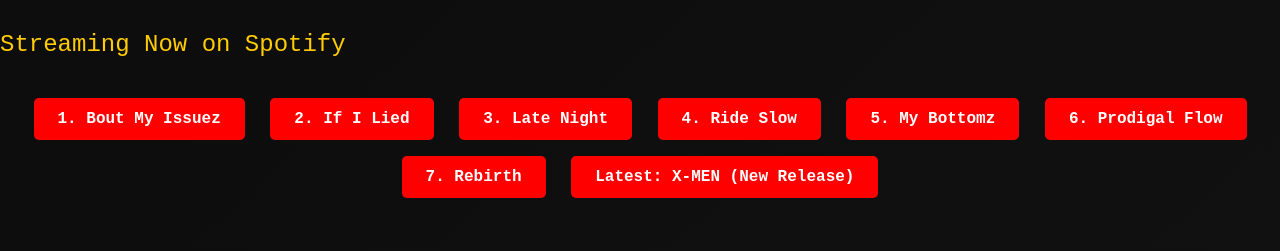
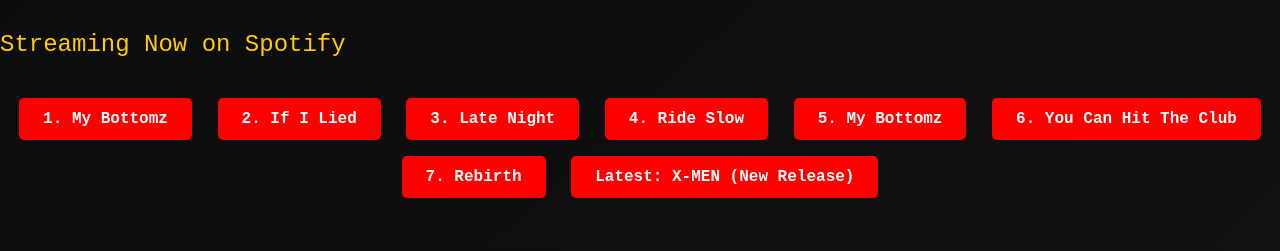
Before and after one commit to RocBoi/allmoneyin, a plain HTML site: page index.html in a window 1280 px wide. Shown: the part 670-921 px from the top of the page. Drawn offline with Linux system fonts and the light colour scheme.

Commit message:
Update index.html

```diff
--- a/index.html
+++ b/index.html
@@ -84,12 +84,12 @@
 
   <div class="section-title">Streaming Now on Spotify</div>
   <div class="spotify-links">
-    <a class="button" href="https://open.spotify.com/album/1VEcOKAGJHGfayVXjDskln?si=7suOlInoRMSN6hq81N_7nQ" target="_blank">1. Bout My Issuez</a>
+    <a class="button" href="https://open.spotify.com/album/1VEcOKAGJHGfayVXjDskln?si=7suOlInoRMSN6hq81N_7nQ" target="_blank">1. My Bottomz</a>
     <a class="button" href="https://open.spotify.com/album/1CfwxLh5v4SWj6SQFfD6ou?si=8hhID4yVSVOTzau3T1V0xA" target="_blank">2. If I Lied</a>
     <a class="button" href="https://open.spotify.com/album/33jxYhB8vxihJG0JqzQ9i5?si=XSsPT1sIQfiT4kDmonoZsA" target="_blank">3. Late Night</a>
     <a class="button" href="https://open.spotify.com/album/2E0JcHGNk2tWGVgg4XnQrY?si=hvHlGs6hSYWpnpu2-08-iw" target="_blank">4. Ride Slow</a>
     <a class="button" href="https://open.spotify.com/album/7cCQmE0kZMNq8Bj2FebcBC?si=gBCGLTY9RWKEg8uhVHRF2A" target="_blank">5. My Bottomz</a>
-    <a class="button" href="https://open.spotify.com/album/1ZrKPTSNvHLGlIAprapNMu?si=ax_bI2XNTvaJBVPpvlz48A" target="_blank">6. Prodigal Flow</a>
+    <a class="button" href="https://open.spotify.com/album/1ZrKPTSNvHLGlIAprapNMu?si=ax_bI2XNTvaJBVPpvlz48A" target="_blank">6. You Can Hit The Club </a>
     <a class="button" href="https://open.spotify.com/album/1dPi6zkFGr4LXKnIGRRWsP?si=-VpxILFlSeamk0kmoGEnvg" target="_blank">7. Rebirth</a>
     <a class="button highlight" href="https://open.spotify.com/album/6YPqPFpFrPW5wQnfix02K1?si=dYESZyTwT4Kg1X4LHGxtQw" target="_blank">Latest: X-MEN (New Release)</a>
   </div>
```
